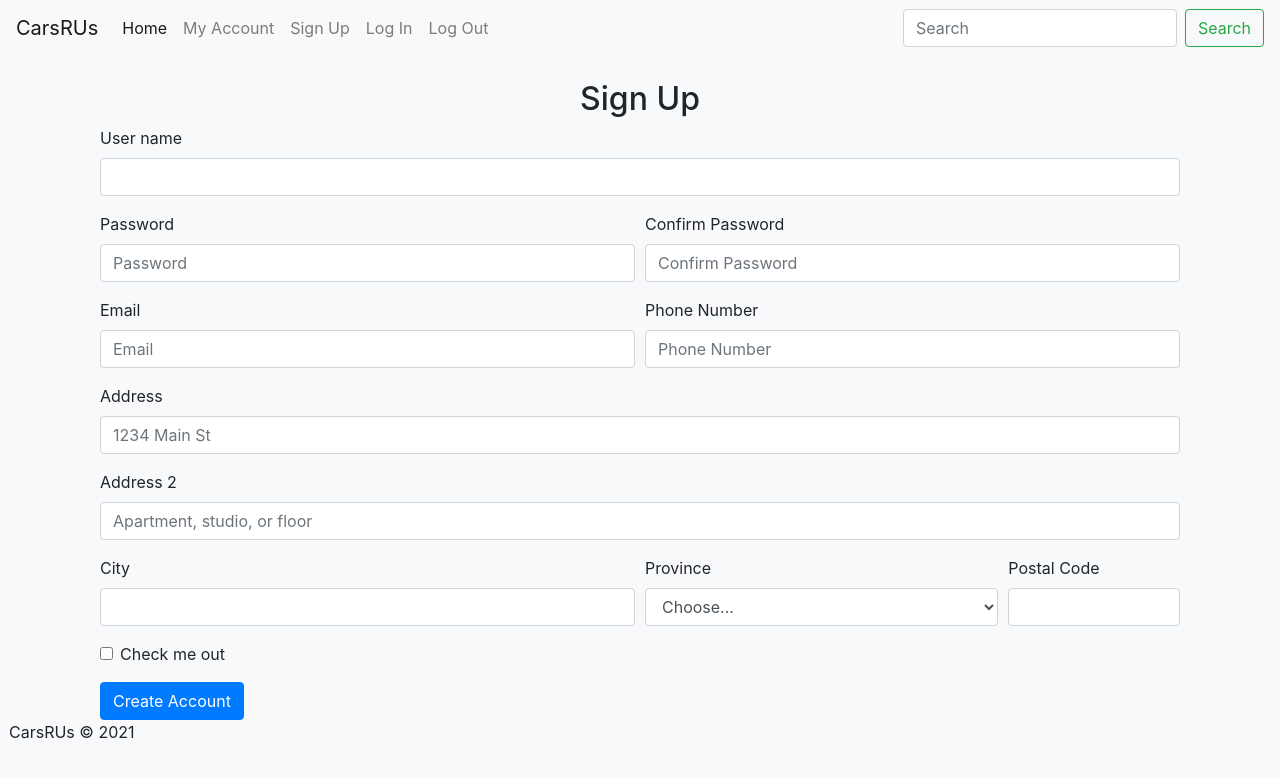
After one commit to SeanRP/CarsRUs, a PHP site: page /view/sign_up.php in a window 1280 px wide. The commit adds this page. Shown: the top 778 px of the page. Run offline with PHP 8.4, Linux system fonts and the light colour scheme.

Commit message:
Uploaded login, logout signup, header, database_class

```diff
--- /dev/null
+++ b/auth/logout.php
@@ -0,0 +1,6 @@
+<?php
+session_start();
+session_destroy();
+header('location: /carsRUS/view/log_in.php');
+
+?>
--- /dev/null
+++ b/auth/signup.php
@@ -0,0 +1,61 @@
+<?php
+require($_SERVER['DOCUMENT_ROOT'].'/carsRUS/model/database_class.php');
+$db = new Database();
+
+if(isset($_POST['submit'])) {
+    //Get and filter inputs
+    $userName       = filter_input(INPUT_POST, 'userName');
+    $password       = filter_input(INPUT_POST, 'password');
+    $passwordMatch  = filter_input(INPUT_POST, 'passwordMatch');
+    $email          = filter_input(INPUT_POST, 'email');
+    $phone          = filter_input(INPUT_POST, 'phone');
+    $address        = filter_input(INPUT_POST, 'address');
+    $address2       = filter_input(INPUT_POST, 'address2');
+    $city           = filter_input(INPUT_POST, 'inputCity');
+    $province       = filter_input(INPUT_POST, 'inputProvince');
+    $postalCode     = filter_input(INPUT_POST, 'inputPostalCode');
+
+    //If any input is null, reload form
+    if(
+      empty($userName)
+      || empty($password)
+      || empty($email)
+      || empty($phone)
+      || empty($address)
+      || empty($postalCode)
+      || empty($city)
+    ){
+      header('location: ?message=emptyField');
+      echo "<script type='text/javascript'>alert('Please fill in all fields');</script>";
+    }
+
+    //Check if passwords match
+
+    if($password !== $passwordMatch){
+        header('location: ?message=passwordError');
+        echo "<script type='text/javascript'>alert('Passwords does not match');</script>";
+    }
+
+
+    //Search for duplicate userName
+    $checkuserName = $db->run("SELECT * FROM users WHERE userName=?", [$userName])->fetch();
+
+    if ($checkuserName){
+      echo "<script type='text/javascript'>alert('Username Taken');</script>";
+    }
+    else {
+
+      //hash password
+      $hashed_pword = password_hash($password, PASSWORD_DEFAULT);
+
+      //create user
+      $db->run("INSERT INTO users (
+        userName, password, emailAddress, phoneNumber, address, postalCode, city)
+        VALUES ( ?, ?, ?, ?, ?, ?, ?)",[$userName, $hashed_pword, $email, $phone, $address, $postalCode, $city]);
+
+      //header("location: http://".$_SERVER['HTTP_HOST']);
+      header('location: /carsRUS/');
+    }
+
+
+}
--- /dev/null
+++ b/model/database_class.php
@@ -0,0 +1,25 @@
+<?php
+
+class Database{
+    private $host = "localhost";
+    private $user = "mgs_user";
+    private $pwd = "pa55word";
+    private $dbName = "Cars_R_Us_DB";
+
+    private function connect(){
+        $dsn = 'mysql:host=' . $this->host . ';dbname=' . $this->dbName;
+        $connect = new PDO($dsn, $this->user, $this->pwd);
+        $connect->setAttribute(PDO::ATTR_DEFAULT_FETCH_MODE, PDO::FETCH_ASSOC);
+        error_reporting(E_ALL);
+        $connect->setAttribute( PDO::ATTR_ERRMODE, PDO::ERRMODE_EXCEPTION );
+        return $connect;
+    }
+
+    function run($sql, $params = NULL){
+        $stmt = $this->connect()->prepare($sql);
+        $stmt->execute($params);
+        return $stmt;
+    }
+
+}
+?>
--- a/view/header.php
+++ b/view/header.php
@@ -7,7 +7,7 @@
 
 </head>
 <nav class="navbar navbar-expand-lg navbar-light bg-light">
-  <a class="navbar-brand" href="../index.php">CarsRUs</a>
+  <a class="navbar-brand" href="/carsRUS">CarsRUs</a>
   <button class="navbar-toggler" type="button" data-toggle="collapse" data-target="#navbarSupportedContent" aria-controls="navbarSupportedContent" aria-expanded="false" aria-label="Toggle navigation">
     <span class="navbar-toggler-icon"></span>
   </button>
@@ -15,27 +15,19 @@
   <div class="collapse navbar-collapse" id="navbarSupportedContent">
     <ul class="navbar-nav mr-auto">
       <li class="nav-item active">
-        <a class="nav-link" href="../index.php">Home <span class="sr-only">(current)</span></a>
+        <a class="nav-link" href="/carsRUS">Home <span class="sr-only">(current)</span></a>
       </li>
       <li class="nav-item">
-        <a class="nav-link" href="#">Link</a>
-      </li>
-      <li class="nav-item dropdown">
-        <a class="nav-link dropdown-toggle" href="#" id="navbarDropdown" role="button" data-toggle="dropdown" aria-haspopup="true" aria-expanded="false">
-          Dropdown
-        </a>
-        <div class="dropdown-menu" aria-labelledby="navbarDropdown">
-          <a class="dropdown-item" href="#">Action</a>
-          <a class="dropdown-item" href="#">Another action</a>
-          <div class="dropdown-divider"></div>
-          <a class="dropdown-item" href="#">Something else here</a>
-        </div>
+        <a class="nav-link" href="/carsRUS/view/my_account.php">My Account</a>
       </li>
       <li class="nav-item">
-        <a class="nav-link" href="../login_page/login.php">Log In</a>
+        <a class="nav-link" href="/carsRUS/view/sign_up.php">Sign Up </a>
       </li>
       <li class="nav-item">
-        <a class="nav-link" href="../login_page/signup.php">Sign Up</a>
+        <a class="nav-link" href="/carsRUS/view/log_in.php">Log In</a>
+      </li>
+      <li class="nav-item">
+        <a class="nav-link" href="/carsRUS/auth/logout.php">Log Out</a>
       </li>
     </ul>
     <form class="form-inline my-2 my-lg-0">
--- /dev/null
+++ b/view/sign_up.php
@@ -0,0 +1,86 @@
+<?php
+include($_SERVER['DOCUMENT_ROOT'].'/carsRUS/view/header.php');
+require($_SERVER['DOCUMENT_ROOT'].'/carsRUS/auth/signup.php');
+?>
+
+
+<div class="container">
+    <main id="content">
+        <h2 class="text-center">Sign Up</h2>
+        <div class="container">
+            <form id ="signup-form" class="form" action="" method="post">
+                <div class="form-row">
+                    <div class="form-group col">
+                        <label for="userName">User name</label>
+                        <input type="text" class="form-control" name="userName" id="userName">
+                    </div>
+                </div>
+                <div class="form-row">
+                    <div class="form-group col-md-6">
+                        <label for="inputPassword4">Password</label>
+                        <input type="text" class="form-control" name="password" id="inputPassword4" placeholder="Password">
+                    </div>
+                    <div class="form-group col-md-6">
+                        <label for="confirm"">Confirm Password</label>
+                        <input type="text"class="form-control" name="passwordMatch" placeholder="Confirm Password">
+                    </div>
+                </div>
+                <div class="form-row">
+                    <div class="form-group col">
+                        <label for="inputEmail4">Email</label>
+                        <input type="text" class="form-control" name="email" id="inputEmail4" placeholder="Email">
+                    </div>
+                    <div class="form-group col">
+                        <label for="phone">Phone Number</label>
+                        <input type="text" class="form-control" name="phone" id="phone" placeholder="Phone Number">
+                    </div>
+                </div>
+                <div class="form-group">
+                    <label for="inputAddress">Address</label>
+                    <input type="text" class="form-control" name="address" id="inputAddress" placeholder="1234 Main St">
+                </div>
+                <div class="form-group">
+                    <label for="inputAddress2">Address 2</label>
+                    <input type="text" class="form-control" name="address2" id="inputAddress2" placeholder="Apartment, studio, or floor">
+                </div>
+                <div class="form-row">
+                    <div class="form-group col-md-6">
+                        <label for="inputCity">City</label>
+                        <input type="text" class="form-control" name="inputCity">
+                    </div>
+                    <div class="form-group col-md-4">
+                        <label for="inputProvince">Province</label>
+                        <select id="inputProvince" class="form-control" name="inputProvince">
+                            <option selected>Choose...</option>
+                            <option>British Columbia</option>
+                            <option>Alberta</option>
+                            <option>Manitoba</option>
+                            <option>Sasketchewan</option>
+                            <option>Prince Edward Island</option>
+                            <option>Ontario</option>
+                            <option>Newfoundland and Labrador</option>
+                            <option>Nova Scotia</option>
+                            <option>Quebec</option>
+                        </select>
+                    </div>
+                    <div class="form-group col-md-2">
+                        <label for="inputPostalCode">Postal Code</label>
+                        <input type="text" class="form-control" name="inputPostalCode">
+                    </div>
+                </div>
+                <div class="form-group">
+                    <div class="form-check">
+                    <input class="form-check-input" type="checkbox" id="gridCheck">
+                    <label class="form-check-label" for="gridCheck">
+                        Check me out
+                    </label>
+                    </div>
+                </div>
+                <button type="submit" name="submit" value="submit" class="btn btn-primary">Create Account</button>
+            </form>
+        </div>
+    </main>
+</div>
+
+
+<?php include($_SERVER['DOCUMENT_ROOT'].'/carsRUS/view/footer.php')?>
```
Also changed, not shown: auth/account.php (added, +13 -0 lines), auth/login.php (added, +37 -0 lines), auth/print_session.php (added, +22 -0 lines), view/log_in.php (added, +37 -0 lines), view/my_account.php (added, +86 -0 lines), .htaccess (added).
